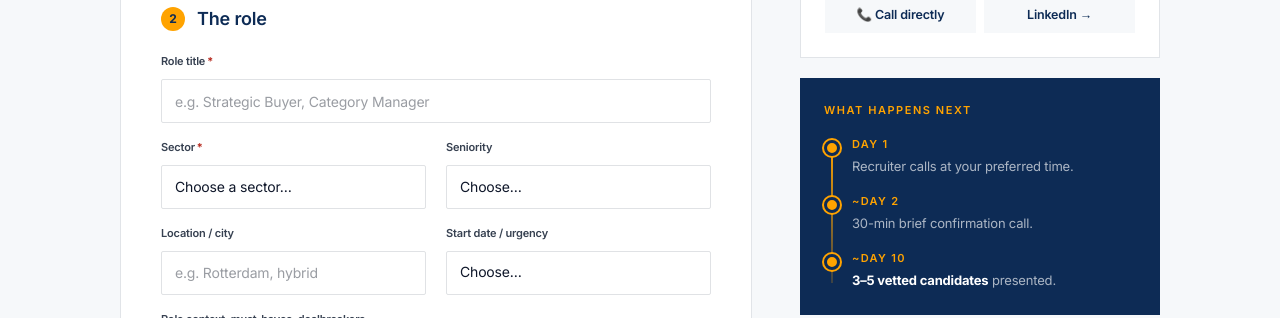
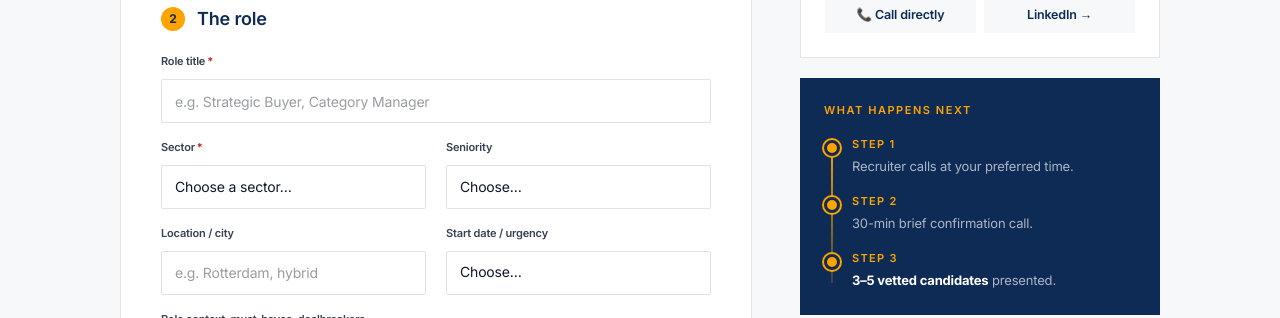
Before and after one commit to Kings-77dev/Xentys, a Next.js app: page /consultation in a window 1280 px wide. Shown: the part 840-1158 px from the top of the page. Built offline with nearby package versions, Linux system fonts and the light colour scheme.

Commit message:
Consultation sidebar: Day 1/2/10 → Step 1/2/3

```diff
--- a/src/app/consultation/page.tsx
+++ b/src/app/consultation/page.tsx
@@ -379,9 +379,9 @@ export default function ConsultationPage() {
                   {/* Amber timeline line */}
                   <div className="absolute left-[7px] top-2 bottom-2 w-0.5 bg-gradient-to-b from-amber to-amber/20" aria-hidden="true" />
                   {[
-                    { day: "Day 1",   text: "Recruiter calls at your preferred time." },
-                    { day: "~Day 2",  text: "30-min brief confirmation call." },
-                    { day: "~Day 10", text: <><strong className="text-white">3–5 vetted candidates</strong> presented.</> },
+                    { day: "Step 1", text: "Recruiter calls at your preferred time." },
+                    { day: "Step 2", text: "30-min brief confirmation call." },
+                    { day: "Step 3", text: <><strong className="text-white">3–5 vetted candidates</strong> presented.</> },
                   ].map((s) => (
                     <li key={s.day} className="pl-7 relative">
                       <span className="absolute left-0 top-1 w-4 h-4 rounded-full bg-amber border-[3px] border-navy shadow-[0_0_0_2px_#ffa300] block" aria-hidden="true" />
```
